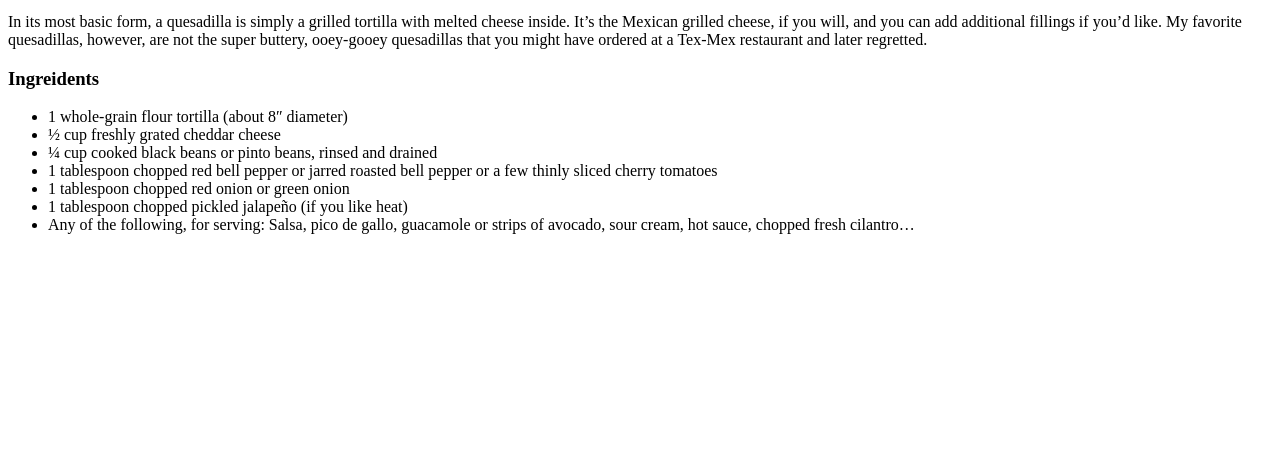
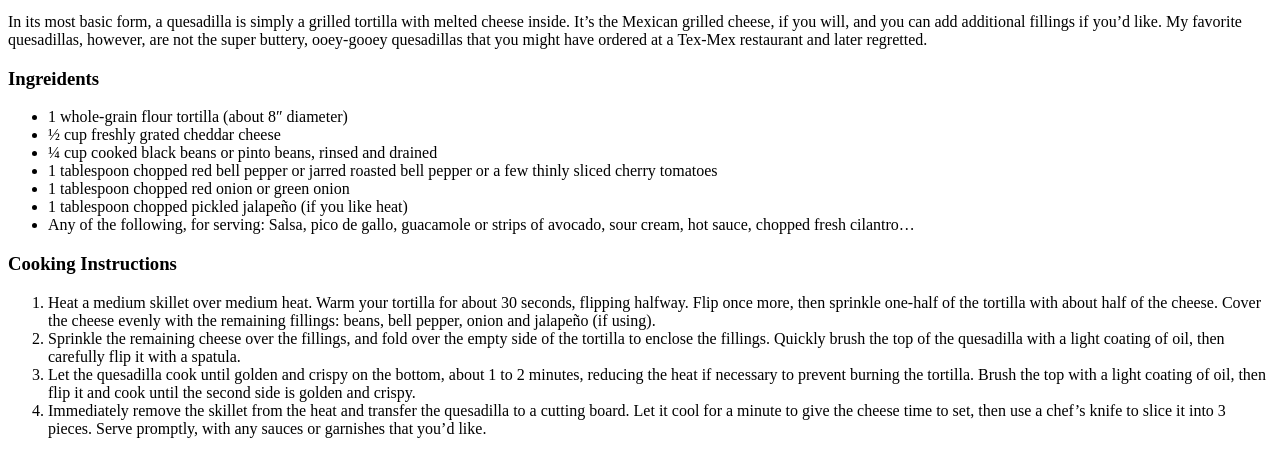
Before and after one commit to 7b8z9njmgs-wq/odin-recipes, a plain HTML site: page recipes/quesadillas.html in a window 1280 px wide. Shown: the part 346-800 px from the top of the page. Drawn offline with Linux system fonts and the light colour scheme.

Commit message:
Add cooking instructions to quesadillas.html

```diff
--- a/recipes/quesadillas.html
+++ b/recipes/quesadillas.html
@@ -20,5 +20,12 @@
             <li>1 tablespoon chopped pickled jalapeño (if you like heat)</li>
             <li>Any of the following, for serving: Salsa, pico de gallo, guacamole or strips of avocado, sour cream, hot sauce, chopped fresh cilantro…</li>
         </ul>
+        <h3>Cooking Instructions</h3>
+        <ol>
+            <li>Heat a medium skillet over medium heat. Warm your tortilla for about 30 seconds, flipping halfway. Flip once more, then sprinkle one-half of the tortilla with about half of the cheese. Cover the cheese evenly with the remaining fillings: beans, bell pepper, onion and jalapeño (if using).</li>
+            <li>Sprinkle the remaining cheese over the fillings, and fold over the empty side of the tortilla to enclose the fillings. Quickly brush the top of the quesadilla with a light coating of oil, then carefully flip it with a spatula.</li>
+            <li>Let the quesadilla cook until golden and crispy on the bottom, about 1 to 2 minutes, reducing the heat if necessary to prevent burning the tortilla. Brush the top with a light coating of oil, then flip it and cook until the second side is golden and crispy.</li>
+            <li>Immediately remove the skillet from the heat and transfer the quesadilla to a cutting board. Let it cool for a minute to give the cheese time to set, then use a chef’s knife to slice it into 3 pieces. Serve promptly, with any sauces or garnishes that you’d like.</li>
+        </ol>
     </body>
 </html>
```
